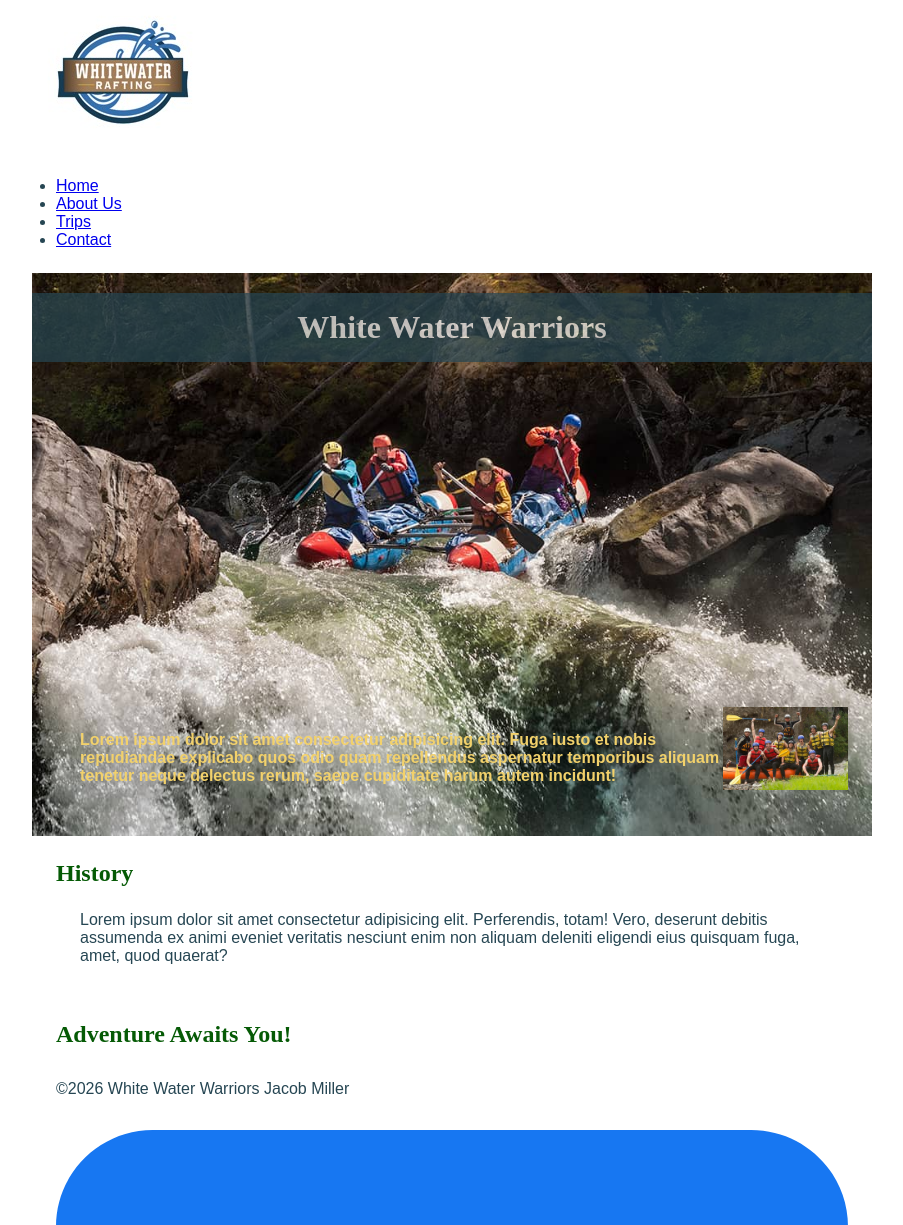
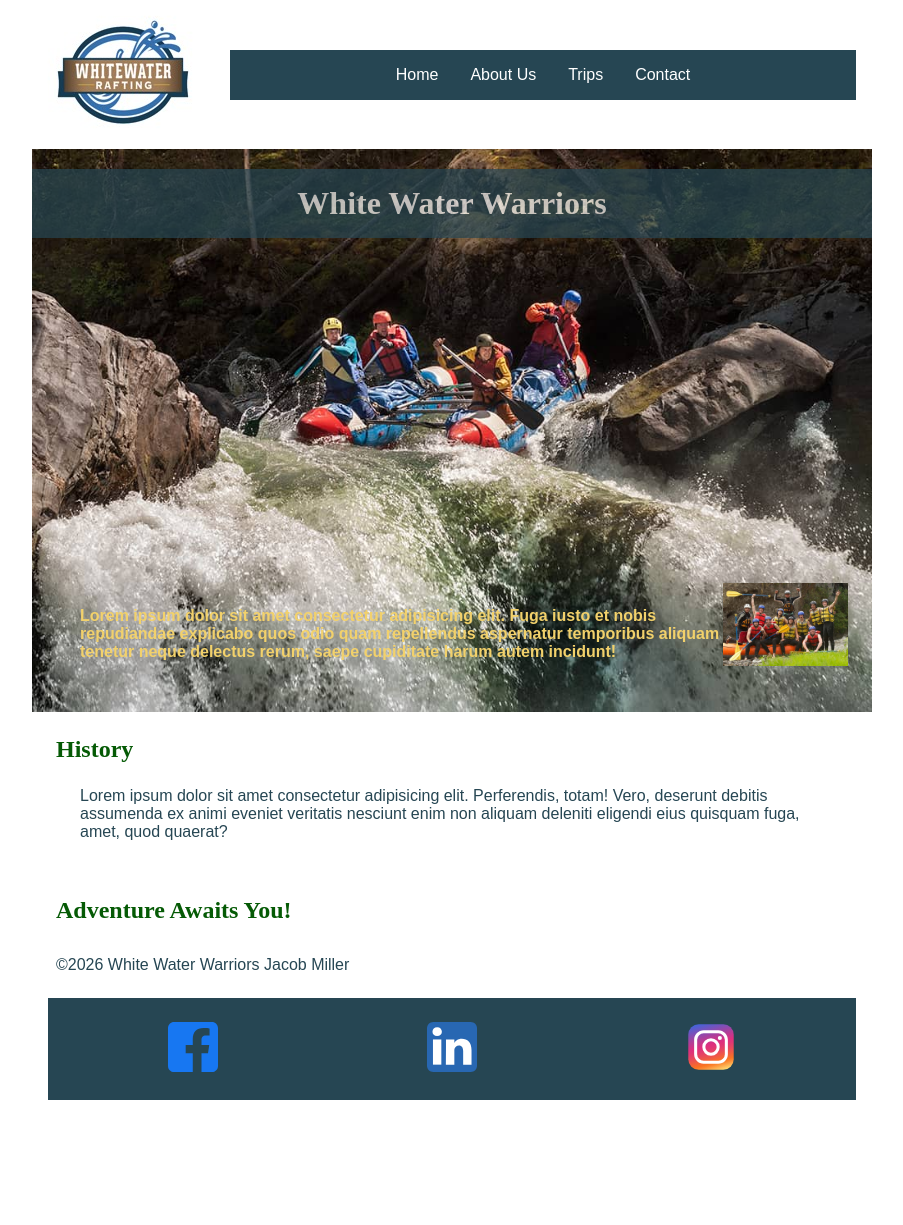
Before and after one commit to 22jmiller2/wdd130, a plain HTML site: page wwr/about.html in a window 1280 px wide. Shown: the top 1225 px of the page, without its empty margins (188-1091 px from the left). After the commit the page ends 1116 px from the top, so only its background shows below. Drawn offline with Linux system fonts and the light colour scheme.

Commit message:
rafting about us footer and stuff

```diff
--- a/wwr/about.html
+++ b/wwr/about.html
@@ -49,7 +49,7 @@
             </article>
         </div>
 
-        <section>
+        <section class="history">
 
             <h2>History</h2>
 
--- a/wwr/styles/rafting.css
+++ b/wwr/styles/rafting.css
@@ -51,6 +51,15 @@
     text-decoration: none;
 }
 
+.socialmedia {
+    display: flex;
+}
+
+.socialmedia img {
+    width: 50px;
+    height: auto;
+}
+
 .hero {
     position: relative;
 }
@@ -83,3 +92,34 @@
     color: var(--accent2-color);
     font-weight: bold;
 }
+
+header {
+    display: grid;
+    grid-template-columns: auto 1fr;
+    align-items: center;
+}
+
+nav {
+    display: flex;
+    justify-content: space-around;
+    padding: 16px;
+    background-color: var(--accent1-color);
+}
+
+nav ul {
+    display: flex;
+    justify-content: space-around;
+    padding: 0;
+    margin: 0;
+    list-style: none;
+}
+
+nav li {
+    margin: 0;
+}
+
+nav a {
+    color: #fff;
+    padding: 8px 16px;
+    text-decoration: none;
+}
```
